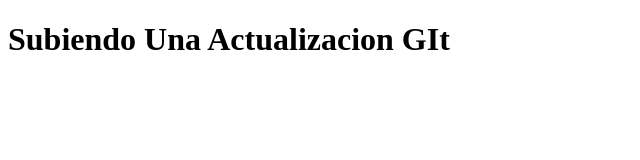
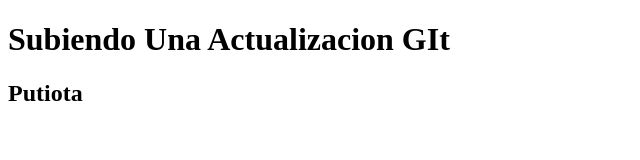
Before and after one commit to Emmanuel-RD/JuegoSecretoFInal, a plain HTML site: page prubagit.html in a window 1280 px wide. Shown: the whole page, without its empty margins (0-640 px from the left). Drawn offline with Linux system fonts and the light colour scheme.

Commit message:
cambiar A MANIN

```diff
--- a/prubagit.html
+++ b/prubagit.html
@@ -7,5 +7,6 @@
 </head>
 <body>
     <h1>Subiendo Una Actualizacion GIt</h1>
+    <h2>Putiota</h2>
 </body>
 </html>
```
